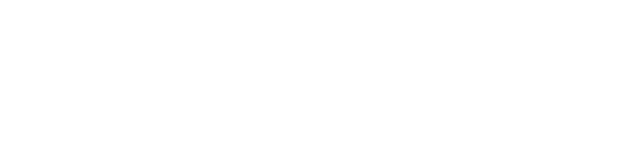
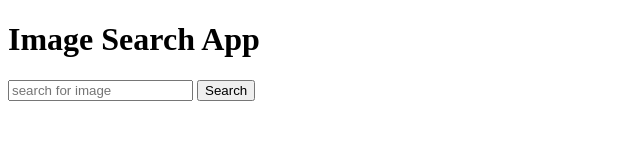
Before and after one commit to snehadas04/Image_Searching_Application, a plain HTML site: page index.html in a window 1280 px wide. Shown: the whole page, without its empty margins (0-640 px from the left). Drawn offline with Linux system fonts and the light colour scheme.

Commit message:
Add files via upload

```diff
--- a/index.html
+++ b/index.html
@@ -7,6 +7,11 @@
     <link rel="stylesheet" href="style.css">
 </head>
 <body>
+    <h1>Image Search App</h1>
+    <form action="">
+        <input type="text" id="search-input" placeholder="search for image">
+        <button id="search-btn"> Search </button>
+    </form>
     <script src="script.js"></script>
 </body>
 </html>
```
